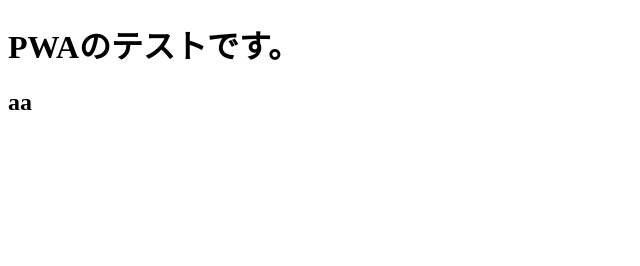
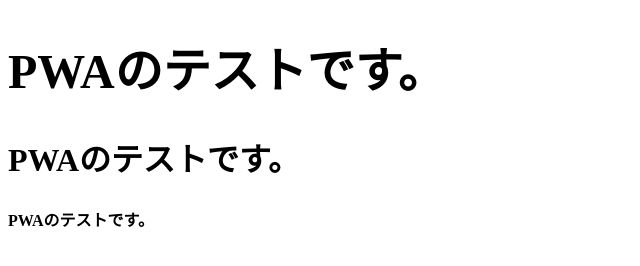
Before and after one commit to maskz71/maskz71.github.io, a plain HTML site: page index.html in a window 1280 px wide. Shown: the whole page, without its empty margins (0-640 px from the left). Drawn offline with Linux system fonts and the light colour scheme.

Commit message:
css適用

```diff
--- /dev/null
+++ b/css/base/normalize.css
@@ -0,0 +1,12 @@
+
+h1 {
+    font-size: 3em;
+}
+
+h2 {
+    font-size: 2em;
+}
+
+h3 {
+    font-size: 1em;
+}
--- a/index.html
+++ b/index.html
@@ -1,11 +1,14 @@
 <!DOCTYPE html>
 <html lang="ja">
 <head>
+    <meta charset="UTF-8">
+    <link rel="stylesheet" href="./css/base/normalize.css">
     <title>PWAテスト</title>
 </head>
 
 <body>
     <h1>PWAのテストです。</h1>
-    <h2>aa</h2>
+    <h2>PWAのテストです。</h2>
+    <h3>PWAのテストです。</h3>
 </body>
 </html>
```
